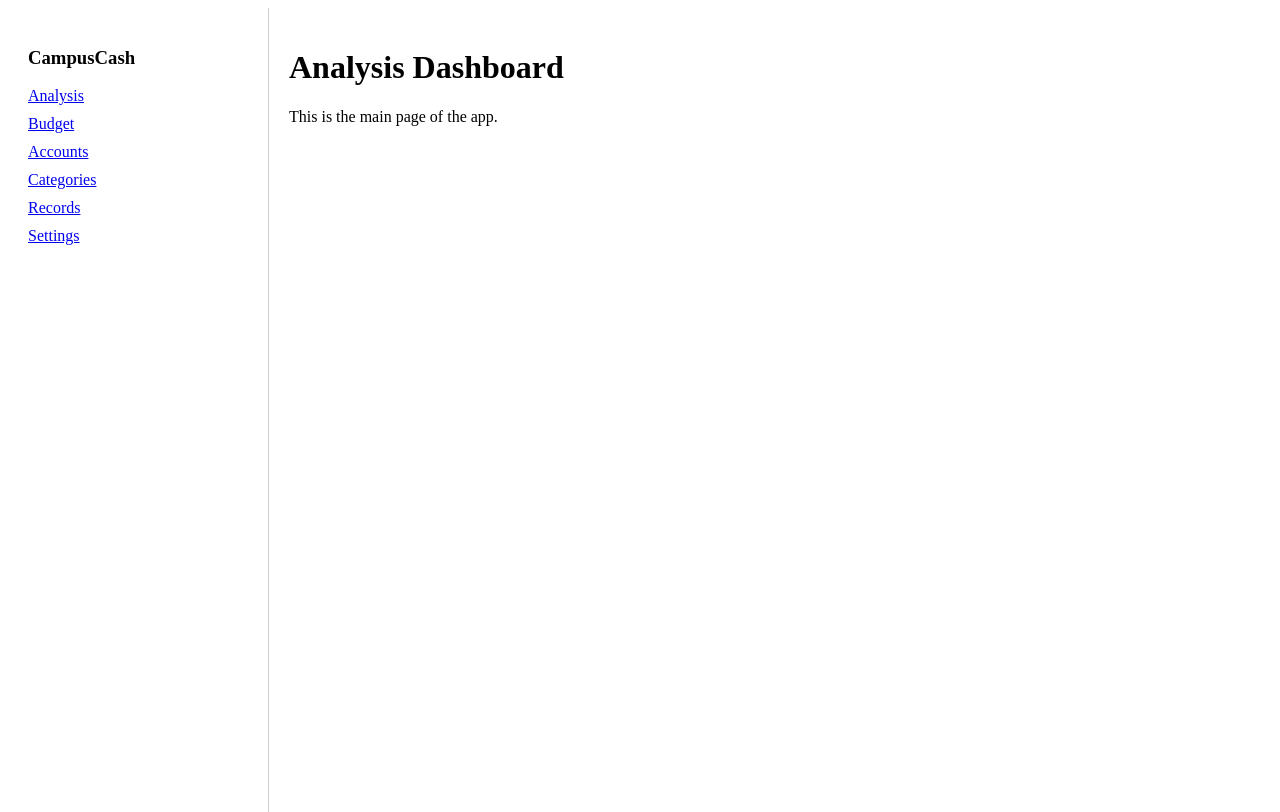
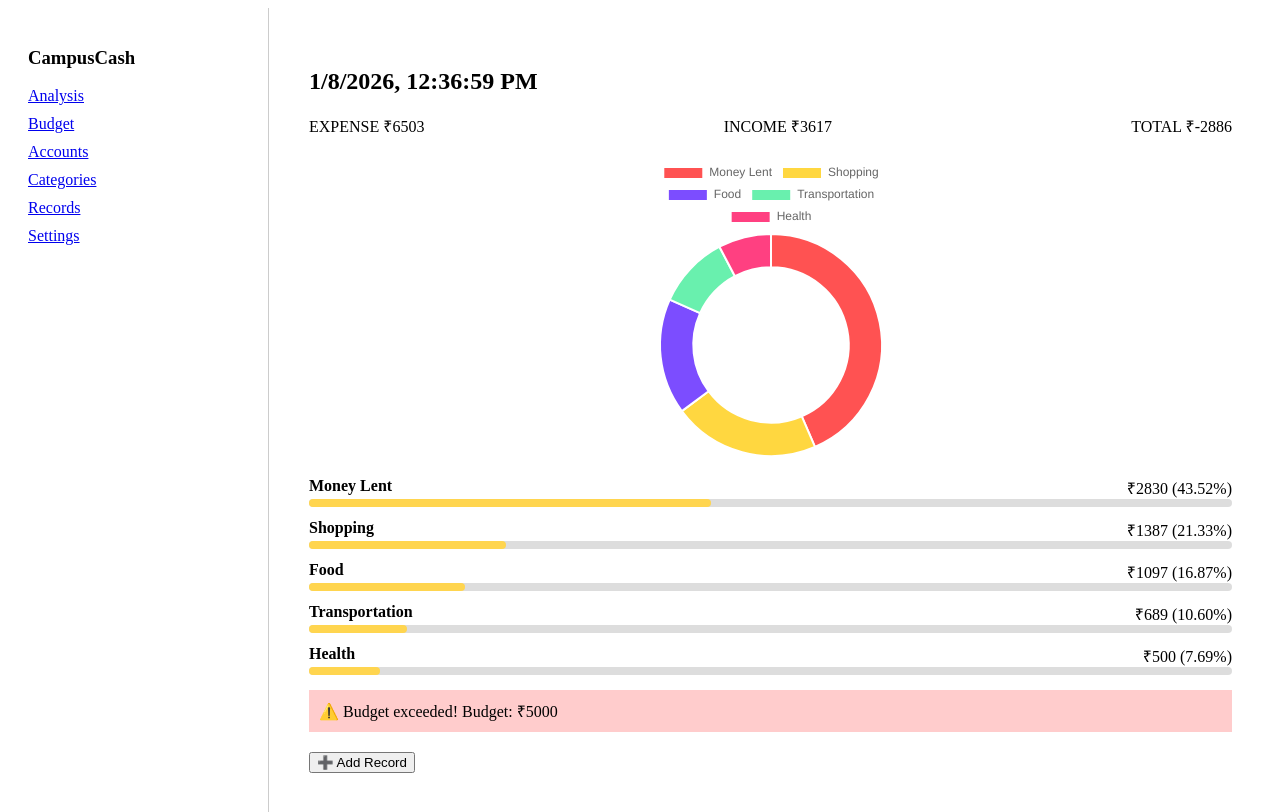
Before and after one commit to liaphilip/CampusCash, a React app in the folder frontend/: page / in a window 1280 px wide. Shown: the top 812 px of the page. Built offline with nearby package versions, Linux system fonts and the light colour scheme; the HTML template or start-up script is replaced by a standard one.

Commit message:
analysis page

```diff
--- a/frontend/package.json
+++ b/frontend/package.json
@@ -10,7 +10,9 @@
     "preview": "vite preview"
   },
   "dependencies": {
+    "chart.js": "^4.5.1",
     "react": "^19.2.0",
+    "react-chartjs-2": "^5.3.1",
     "react-dom": "^19.2.0",
     "react-router-dom": "^7.11.0"
   },
--- a/frontend/src/App.jsx
+++ b/frontend/src/App.jsx
@@ -7,6 +7,7 @@ import Accounts from "./pages/Accounts/Accounts";
 import Categories from "./pages/Categories/Categories";
 import Records from "./pages/Records/Records";
 import Settings from "./pages/Settings/Settings";
+import AddRecord from "./pages/AddRecord/AddRecord"; // ✅ NEW
 
 export default function App() {
   return (
@@ -22,6 +23,9 @@ export default function App() {
           <Route path="/categories" element={<Categories />} />
           <Route path="/records" element={<Records />} />
           <Route path="/settings" element={<Settings />} />
+
+          {/* ✅ NEW ROUTE */}
+          <Route path="/add-record" element={<AddRecord />} />
         </Routes>
       </div>
     </div>
--- /dev/null
+++ b/frontend/src/components/BudgetWarning.jsx
@@ -0,0 +1,15 @@
+export default function BudgetWarning({ totalExpense, budget }) {
+  if (totalExpense <= budget) return null;
+
+  return (
+    <div
+      style={{
+        background: "#ffcccc",
+        padding: "10px",
+        marginTop: "15px",
+      }}
+    >
+      ⚠️ Budget exceeded! Budget: ₹{budget}
+    </div>
+  );
+}
--- /dev/null
+++ b/frontend/src/components/CategoryList.jsx
@@ -0,0 +1,35 @@
+export default function CategoryList({ expenses, totalExpense }) {
+  return (
+    <div>
+      {Object.entries(expenses).map(([category, amount]) => {
+        const percent = ((amount / totalExpense) * 100).toFixed(2);
+
+        return (
+          <div key={category} style={{ marginBottom: "12px" }}>
+            <div style={{ display: "flex", justifyContent: "space-between" }}>
+              <strong>{category}</strong>
+              <span>₹{amount} ({percent}%)</span>
+            </div>
+
+            <div
+              style={{
+                background: "#ddd",
+                height: "8px",
+                borderRadius: "4px",
+              }}
+            >
+              <div
+                style={{
+                  width: `${percent}%`,
+                  height: "100%",
+                  background: "#ffd54f",
+                  borderRadius: "4px",
+                }}
+              />
+            </div>
+          </div>
+        );
+      })}
+    </div>
+  );
+}
--- /dev/null
+++ b/frontend/src/components/ExpensePieChart.jsx
@@ -0,0 +1,38 @@
+import { Pie } from "react-chartjs-2";
+import {
+  Chart as ChartJS,
+  ArcElement,
+  Tooltip,
+  Legend,
+} from "chart.js";
+
+ChartJS.register(ArcElement, Tooltip, Legend);
+
+export default function ExpensePieChart({ expenses }) {
+  const labels = Object.keys(expenses);
+  const values = Object.values(expenses);
+
+  const data = {
+    labels,
+    datasets: [
+      {
+        data: values,
+        backgroundColor: [
+          "#FF5252",
+          "#FFD740",
+          "#7C4DFF",
+          "#69F0AE",
+          "#FF4081",
+          "#40C4FF",
+        ],
+        cutout: "70%",
+      },
+    ],
+  };
+
+  return (
+    <div style={{ width: "300px", margin: "20px auto" }}>
+      <Pie data={data} />
+    </div>
+  );
+}
--- /dev/null
+++ b/frontend/src/pages/AddRecord/AddRecord.jsx
@@ -0,0 +1,57 @@
+import { useState } from "react";
+import { useNavigate } from "react-router-dom";
+
+export default function AddRecord() {
+  const navigate = useNavigate();
+  const categories = [
+    "Money Lent",
+    "Shopping",
+    "Food",
+    "Transportation",
+    "Health",
+    "Entertainment",
+  ];
+
+  const [type, setType] = useState("expense");
+  const [category, setCategory] = useState(categories[0]);
+  const [amount, setAmount] = useState("");
+
+  const saveRecord = () => {
+    const record = {
+      type,
+      category: type === "expense" ? category : null,
+      amount: Number(amount),
+      createdAt: new Date(),
+    };
+
+    console.log("SAVE TO FIREBASE (records):", record);
+    navigate("/analysis");
+  };
+
+  return (
+    <div style={{ padding: "20px" }}>
+      <h2>Add Record</h2>
+
+      <select onChange={(e) => setType(e.target.value)}>
+        <option value="expense">Expense</option>
+        <option value="income">Income</option>
+      </select>
+
+      {type === "expense" && (
+        <select onChange={(e) => setCategory(e.target.value)}>
+          {categories.map((c) => (
+            <option key={c}>{c}</option>
+          ))}
+        </select>
+      )}
+
+      <input
+        type="number"
+        placeholder="Amount"
+        onChange={(e) => setAmount(e.target.value)}
+      />
+
+      <button onClick={saveRecord}>Save</button>
+    </div>
+  );
+}
--- a/frontend/src/pages/Analysis/Analysis.jsx
+++ b/frontend/src/pages/Analysis/Analysis.jsx
@@ -1,8 +1,77 @@
+import { useMemo } from "react";
+import { Link } from "react-router-dom";
+import ExpensePieChart from "../../components/ExpensePieChart";
+import BudgetWarning from "../../components/BudgetWarning";
+import CategoryList from "../../components/CategoryList";
+
 export default function Analysis() {
+  // 🔹 FROM FRIEND A (later)
+  const categories = [
+    "Money Lent",
+    "Shopping",
+    "Food",
+    "Transportation",
+    "Health",
+    "Entertainment",
+  ];
+
+  // 🔹 FROM FRIEND B (later)
+  const budget = 5000;
+
+  // 🔹 FROM FRIEND C (later)
+  const records = [
+    { type: "expense", category: "Money Lent", amount: 2830 },
+    { type: "expense", category: "Shopping", amount: 1387 },
+    { type: "expense", category: "Food", amount: 1097 },
+    { type: "expense", category: "Transportation", amount: 689 },
+    { type: "expense", category: "Health", amount: 500 },
+    { type: "income", amount: 3617 },
+  ];
+
+  // 🔹 Calculate totals
+  const { expenseData, totalExpense, totalIncome } = useMemo(() => {
+    const data = {};
+    let expenseSum = 0;
+    let incomeSum = 0;
+
+    records.forEach((r) => {
+      if (r.type === "expense") {
+        data[r.category] = (data[r.category] || 0) + r.amount;
+        expenseSum += r.amount;
+      } else {
+        incomeSum += r.amount;
+      }
+    });
+
+    return {
+      expenseData: data,
+      totalExpense: expenseSum,
+      totalIncome: incomeSum,
+    };
+  }, [records]);
+
+  const total = totalIncome - totalExpense;
+  const now = new Date();
+
   return (
-    <div>
-      <h1>Analysis Dashboard</h1>
-      <p>This is the main page of the app.</p>
+    <div style={{ padding: "20px" }}>
+      <h2>{now.toLocaleString()}</h2>
+
+      <div style={{ display: "flex", justifyContent: "space-between" }}>
+        <div>EXPENSE ₹{totalExpense}</div>
+        <div>INCOME ₹{totalIncome}</div>
+        <div>TOTAL ₹{total}</div>
+      </div>
+
+      <ExpensePieChart expenses={expenseData} />
+
+      <CategoryList expenses={expenseData} totalExpense={totalExpense} />
+
+      <BudgetWarning totalExpense={totalExpense} budget={budget} />
+
+      <Link to="/add-record">
+        <button style={{ marginTop: "20px" }}>➕ Add Record</button>
+      </Link>
     </div>
   );
 }
```
Also changed, not shown: 1 other file (tests, documents, lock files or other folders).
